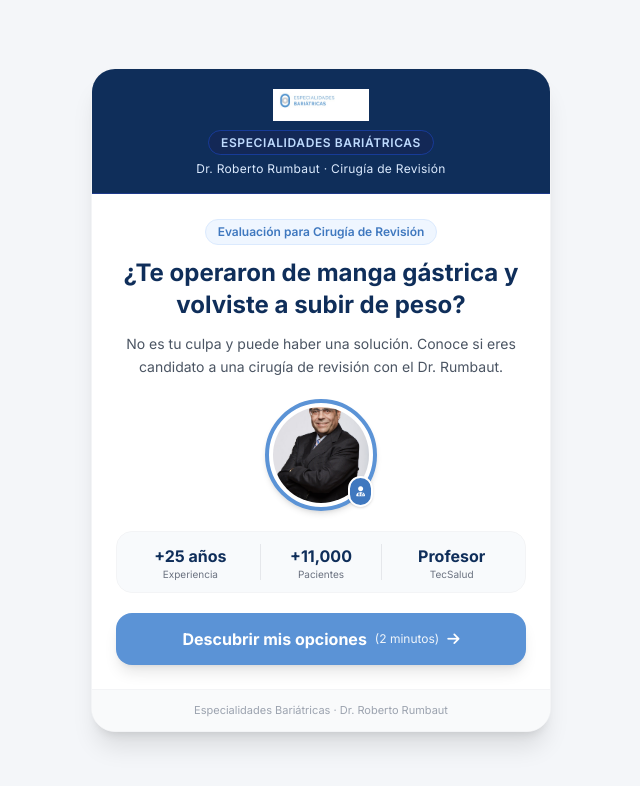
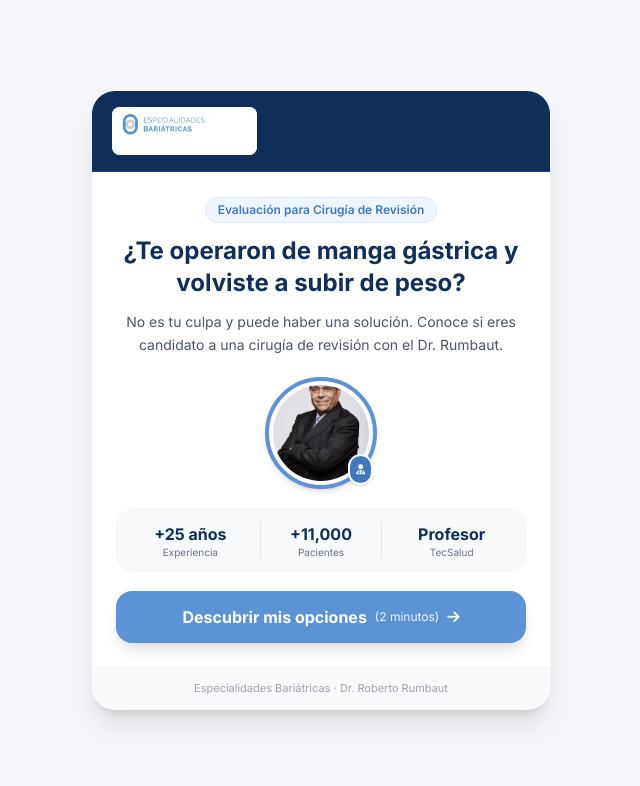
Before and after one commit to amisraeljai1967-alt/rumbaut-sasi, a plain HTML site: page index.html in a window 1280 px wide. Shown: the whole page, without its empty margins (319-959 px from the left). Drawn offline with nearby package versions, Linux system fonts and the light colour scheme.

```diff
--- a/index.html
+++ b/index.html
@@ -90,20 +90,13 @@
     <main class="w-full max-w-[460px] bg-white rounded-3xl shadow-xl border border-gray-100 overflow-hidden my-auto flex flex-col relative">
 
         <!-- Header Fijo con Progreso -->
-<header class="bg-brand-deepNavy px-6 pt-5 pb-4 text-white text-center relative border-b border-blue-900">
-    <div class="flex items-center justify-between mb-2">
-        <button id="backBtn" onclick="goBack()" class="text-blue-200 hover:text-white transition opacity-0 pointer-events-none text-sm flex items-center font-medium w-14">
+<header class="bg-brand-deepNavy px-5 pt-4 pb-4 text-white relative border-b border-blue-900">
+    <div class="flex items-center justify-between">
+        <img src="logo.jpeg" alt="Especialidades Bariátricas" class="h-12 object-contain rounded-lg bg-white">
+        <button id="backBtn" onclick="goBack()" class="text-blue-200 hover:text-white transition opacity-0 pointer-events-none text-sm flex items-center font-medium">
             <i class="fa-solid fa-chevron-left mr-1"></i> Atrás
         </button>
-        <img src="logo.jpeg" alt="Logo Especialidades Bariátricas" class="h-8 object-contain">
-        <div class="w-14"></div>
     </div>
-
-    <span class="text-xs font-semibold tracking-wider uppercase text-blue-200 bg-blue-950/60 px-3 py-1 rounded-full border border-blue-700/50">
-        Especialidades Bariátricas
-    </span>
-
-    <h1 class="text-xs text-blue-100 font-normal tracking-wide mt-2">Dr. Roberto Rumbaut · Cirugía de Revisión</h1>
 
     <!-- Barra de Progreso (Oculta en Pantalla 1) -->
     <div id="progressContainer" class="w-full bg-blue-950 rounded-full h-2 mt-3 overflow-hidden hidden border border-blue-800">
```
